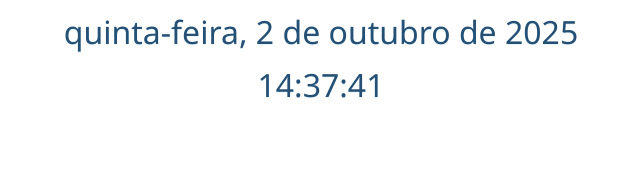
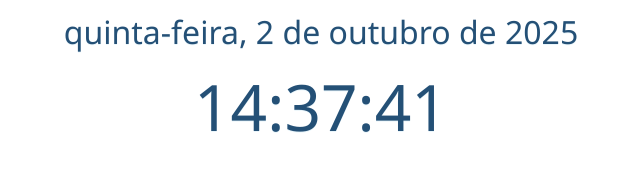
Before and after one commit to profaloiziofilho/orama, a plain HTML site: page relogio.html in a window 1280 px wide. Shown: the whole page, without its empty margins (319-959 px from the left). Drawn offline with Linux system fonts and the light colour scheme.

Commit message:
Update style.css

```diff
--- a/style.css
+++ b/style.css
@@ -218,3 +218,6 @@ button:hover {
   text-align: center;
   background-color: rgba(0,0,0,0);
 }
+#relogio {
+  font-size: 4em;
+}
```
